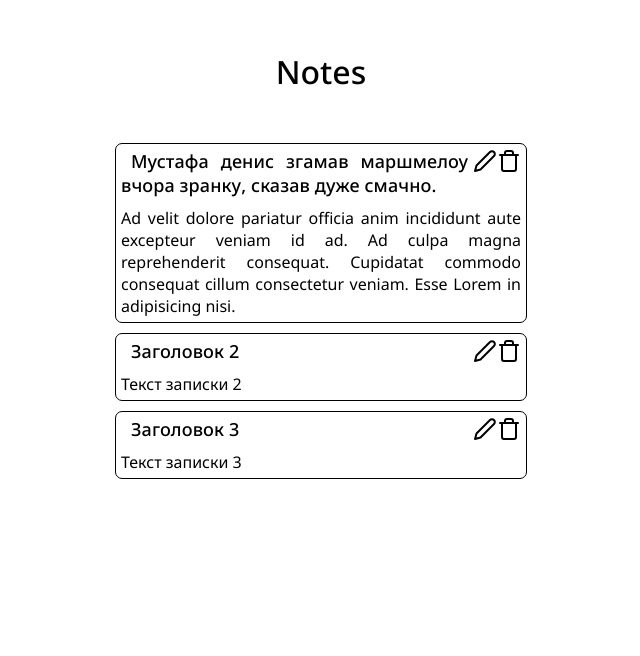
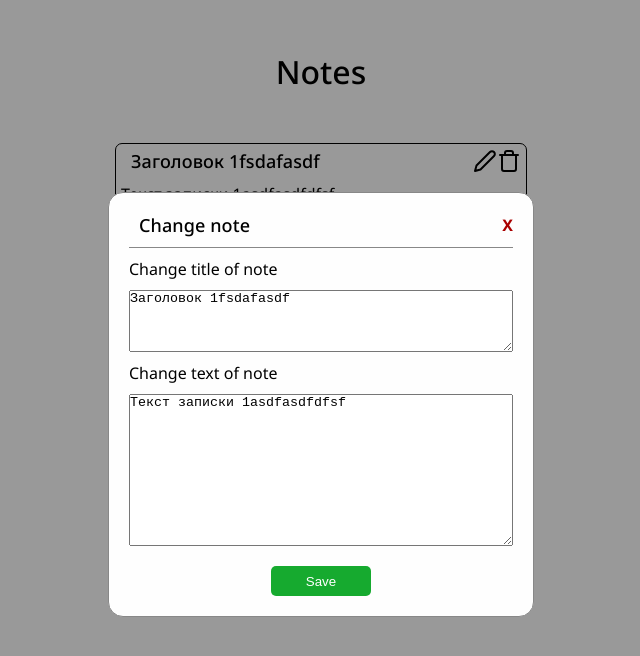
Before and after one commit to yurii010/api-test, a plain HTML site: page index.html in a window 1280 px wide. Both pictures are taken after a click on the picture 804 px from the left and 161 px from the top of the page. Shown: the whole page, without its empty margins (319-959 px from the left). Drawn offline with Linux system fonts and the light colour scheme.

Commit message:
add change function

```diff
--- a/app.js
+++ b/app.js
@@ -1,5 +1,3 @@
-// вивід нотаток
-
 fetch('./notes.json')
     .then(response => response.json())
     .then(notes => {
@@ -28,6 +26,52 @@ fetch('./notes.json')
             newNote.appendChild(text);
             notesContainer.appendChild(newNote);
 
+            let modal = document.createElement('div');
+            let modalContent = document.createElement('div');
+            let modalTitleBlock = document.createElement('div');
+            let newTitle = document.createElement('p');
+            let span = document.createElement('span');
+            let modalForm = document.createElement('div');
+            let modalTextOne = document.createElement('p');
+            let modalTextTwo = document.createElement('p');
+            let textareaChangeTitle = document.createElement('textarea');
+            let textareaChangeText = document.createElement('textarea');
+            let buttonDiv = document.createElement('div');
+            let buttonSave = document.createElement('button');
+            modal.setAttribute('id', 'myModal');
+            modalContent.setAttribute('class', 'modal-content');
+            modalTitleBlock.setAttribute('class', 'modal-title-block');
+            newTitle.setAttribute('class', 'modal-title');
+            span.setAttribute('id', 'close');
+            newTitle.innerText = "Change note";
+            span.innerText = "X";
+            modalForm.setAttribute('class', 'modal-form');
+            modalTextOne.setAttribute('class', 'modal-text');
+            modalTextOne.innerText = "Change title of note";
+            textareaChangeTitle.setAttribute('id', 'changeTitle');
+            textareaChangeTitle.setAttribute('cols', '76');
+            textareaChangeTitle.setAttribute('rows', '4');
+            modalTextTwo.setAttribute('class', 'modal-text');
+            modalTextTwo.innerText = "Change text of note";
+            textareaChangeText.setAttribute('id', 'changeText');
+            textareaChangeText.setAttribute('cols', '76');
+            textareaChangeText.setAttribute('rows', '10');
+            buttonDiv.setAttribute('class', 'button-div');
+            buttonSave.setAttribute('id', 'button-save');
+            buttonSave.innerText = "Save";
+            document.body.appendChild(modal);
+            modal.appendChild(modalContent);
+            modalContent.appendChild(modalTitleBlock);
+            modalTitleBlock.appendChild(newTitle);
+            modalTitleBlock.appendChild(span);
+            modalContent.appendChild(modalForm);
+            modalForm.appendChild(modalTextOne);
+            modalForm.appendChild(textareaChangeTitle);
+            modalForm.appendChild(modalTextTwo);
+            modalForm.appendChild(textareaChangeText);
+            buttonDiv.appendChild(buttonSave)
+            modalForm.appendChild(buttonDiv);
+
             deleteIcon.addEventListener('click', function () {
                 fetch(`http://localhost:3000/notes/${item.id}`, {
                     method: 'DELETE',
@@ -35,6 +79,31 @@ fetch('./notes.json')
                     .then(data => {
                         console.log('Note deleted:', data);
                     })
-            })
+            });
+
+            changeIcon.addEventListener('click', function () {
+                modal.style.display = "block";
+                textareaChangeTitle.value = item.title;
+                textareaChangeText.value = item.text;
+            });
+
+            span.onclick = function () {
+                modal.style.display = "none";
+                textareaChangeTitle.value = "";
+                textareaChangeText.value = "";
+            };
+
+            buttonSave.addEventListener('click', function () {
+                if (textareaChangeTitle.value !== "" && textareaChangeText.value !== "") {
+                    fetch(`http://localhost:3000/notes/${item.id}`, {
+                        method: 'PUT',
+                        headers: { 'Content-Type': 'application/json' },
+                        body: JSON.stringify({ id: item.id, title: textareaChangeTitle.value, text: textareaChangeText.value })
+                    }).then(response => response.json())
+                        .then(data => {
+                            console.log('Note changed:', data);
+                        })
+                }
+            });
         })
     });
--- a/main.css
+++ b/main.css
@@ -9,22 +9,22 @@
 
 body {
     font-family: 'Noto Sans', sans-serif;
-    color:black;
+    color: black;
 }
 
-.container{
+.container {
     margin: 0 auto;
-    padding-top: 50px;
+    padding: 50px 0px;
 }
 
-.site-title{
+.site-title {
     text-align: center;
     font-size: 32px;
     padding-bottom: 50px;
     font-weight: 500;
 }
 
-#notes{
+#notes {
     display: flex;
     flex-direction: column;
     justify-content: center;
@@ -32,19 +32,19 @@ body {
     row-gap: 10px;
 }
 
-.note-div{
+.note-div {
     border: 1px solid black;
     padding: 5px;
     width: 400px;
     border-radius: 7px;
 }
 
-.header-note-div{
+.header-note-div {
     display: flex;
     justify-content: space-between;
 }
 
-.note-title{
+.note-title {
     width: 347px;
     letter-spacing: 0.1px;
     font-size: 18px;
@@ -54,7 +54,88 @@ body {
     word-wrap: break-word;
 }
 
-.note-text{
+.note-text {
     margin-top: 10px;
     text-align: justify;
 }
+
+#myModal {
+    display: none;
+    position: fixed;
+    z-index: 1;
+    left: 0;
+    top: 0;
+    width: 100%;
+    height: 100%;
+    overflow: auto;
+    background-color: rgb(0, 0, 0);
+    background-color: rgba(0, 0, 0, 0.4);
+}
+
+.modal-content {
+    background-color: #fefefe;
+    margin: 15% auto;
+    padding: 20px;
+    border: 1px solid #888;
+    width: 30%;
+    border-radius: 15px;
+}
+
+.modal-title-block {
+    display: flex;
+    flex-direction: row;
+    align-items: center;
+    justify-content: space-between;
+    padding-bottom: 10px;
+    border-bottom: 1px solid #888;
+}
+
+.modal-title {
+    letter-spacing: 0.1px;
+    font-size: 18px;
+    font-weight: 500;
+    text-indent: 10px;
+}
+
+.modal-text {
+    padding: 10px 0px;
+}
+
+.modal-form {
+    max-width: 100%;
+}
+
+#changeTitle,
+#changeText {
+    width: 100%;
+    box-sizing: border-box;
+}
+
+.button-div{
+    padding-top: 20px;
+    display: flex;
+    justify-content: center;
+}
+
+#button-save{
+    width: 100px;
+    height: 30px;
+    border: none;
+    border-radius: 5px;
+    color: white;
+    background-color: #16aa2f;
+}
+
+#close {
+    color: rgb(170, 0, 0);
+    float: right;
+    font-size: 16px;
+    font-weight: bold;
+}
+
+#close:hover,
+#close:focus {
+    color: black;
+    text-decoration: none;
+    cursor: pointer;
+}
--- a/notes.json
+++ b/notes.json
@@ -1,17 +1 @@
-[
-    {
-        "id": 1,
-        "title": "Мустафа денис згамав маршмелоу вчора зранку, сказав дуже смачно.",
-        "text": "Ad velit dolore pariatur officia anim incididunt aute excepteur veniam id ad. Ad culpa magna reprehenderit consequat. Cupidatat commodo consequat cillum consectetur veniam. Esse Lorem in adipisicing nisi."
-    },
-    {
-        "id": 2,
-        "title": "Заголовок 2",
-        "text": "Текст записки 2"
-    },
-    {
-        "id": 3,
-        "title": "Заголовок 3",
-        "text": "Текст записки 3"
-    }
-]
+[{"id":1,"title":"Заголовок 1fsdafasdf","text":"Текст записки 1asdfasdfdfsf"},{"id":5,"title":"Заголовок 5gfsdgsdffg","text":"Текст записки 5sdfgsdfg"},{"id":6,"title":"Заголовок 6","text":"Текст записки 6"},{"id":7,"title":"Заголовок 7gasdfgfadg","text":"Текст записки 7sdfgsdfgsdfg"},{"id":8,"title":"Заголовок 8sfgsfgsfgsfgdsfgdsdfg","text":"Текст записки 8sdfgfgfgdsgdfsfgd"},{"id":9,"title":"Заголовок 9dfgh","text":"Текст записки 9dfgh"}]
```
Also changed, not shown: index.html (+3 -1 lines).
